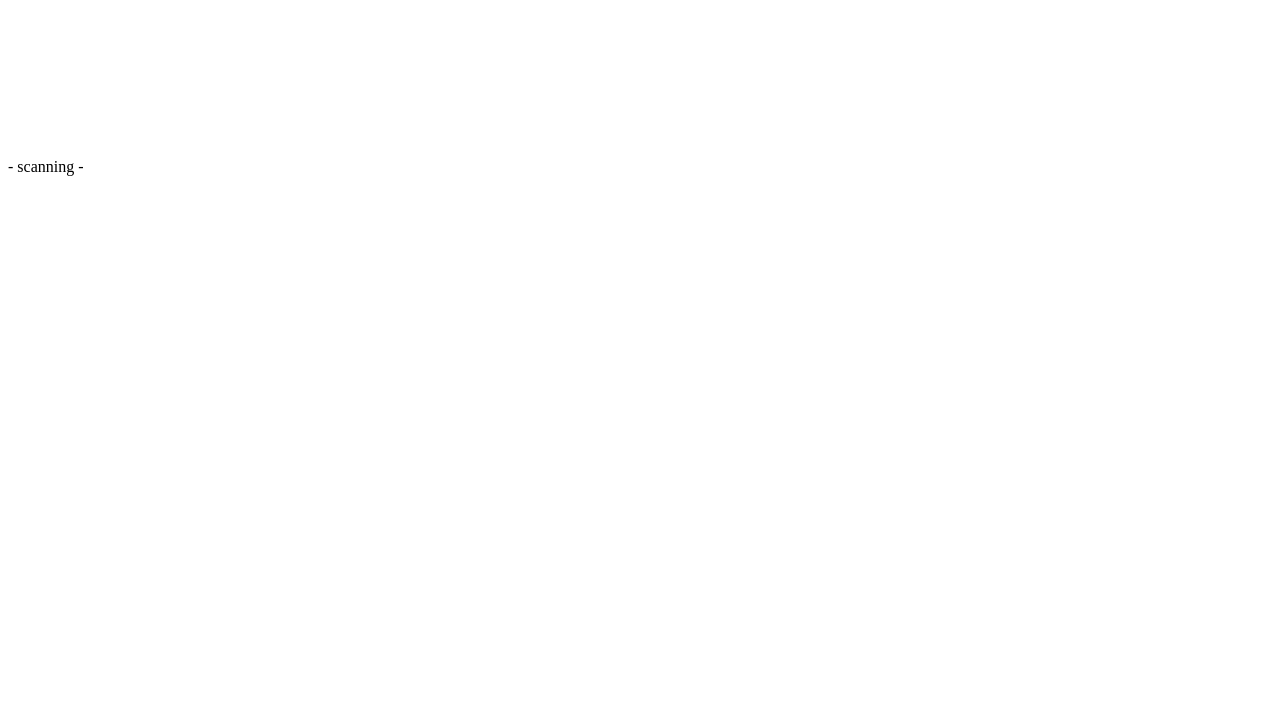
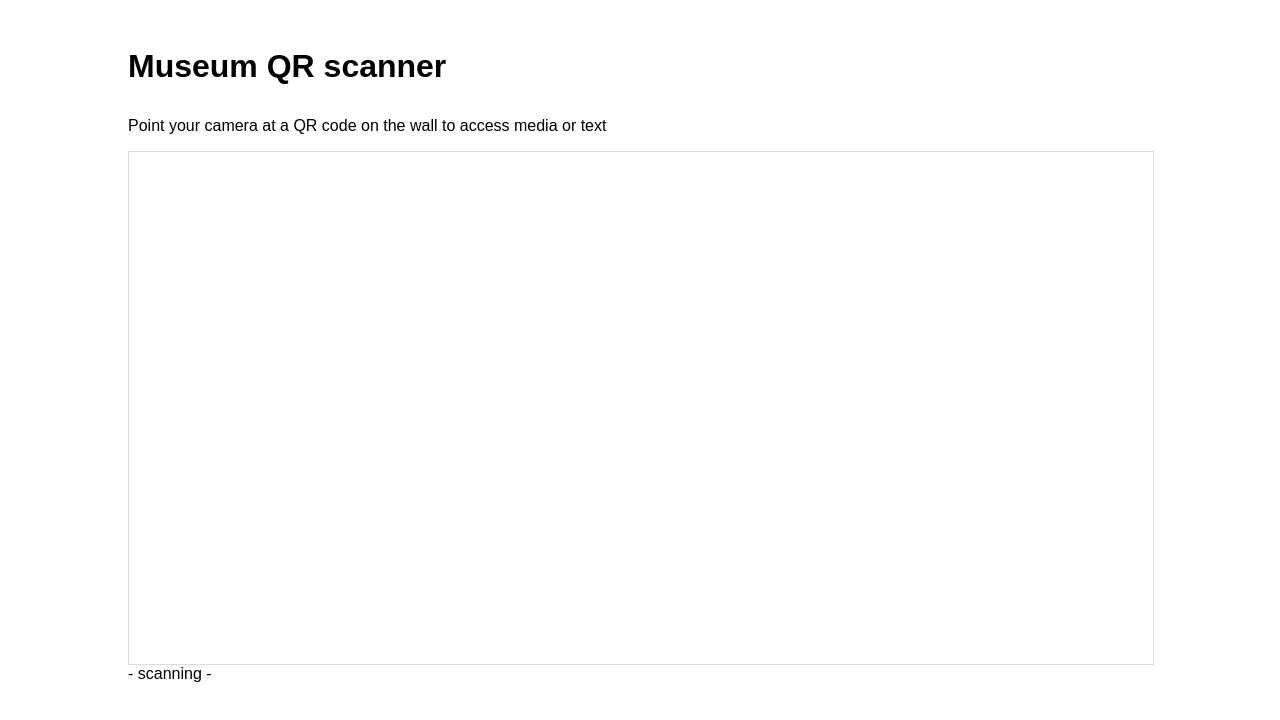
Before and after one commit to vwnb-school/QR-reader, a plain HTML site: page index.html in a window 1280 px wide. Drawn offline with Linux system fonts and the light colour scheme.

Commit message:
a bit of styling

```diff
--- a/index.html
+++ b/index.html
@@ -7,7 +7,29 @@
 
 <style type="text/css">
 
+body{
+	margin:0;
+	padding:0;
+	font-size:1em;
+	font-family: Arial; /* rather use some google font */
+}
 
+h1, p{
+	margin:1em 0;
+}
+
+#mainbody{
+	width:auto;
+	max-width:1024px;
+	position:relative;
+	margin:0 auto;
+	padding:1em 1em 2em 1em;
+}
+
+video{
+	width:100%;
+	border:1px solid #ddd;
+}
 
 </style>
 
@@ -17,22 +39,24 @@
 </head>
 
 <body>
-<div id="main">
 
 <div id="mainbody">
 
-<div id="outdiv">
-</div>
+	<h1>Museum QR scanner</h1>
+	<p>Point your camera at a QR code on the wall to access media or text</p>
 
+	<div id="outdiv">
+	</div>
 
-<div id="result"></div>
+	<div id="result"></div>
+	</div>
 
 </div>
-
 
 <canvas id="qr-canvas" width="800" height="600"></canvas>
 
 <script type="text/javascript">load();</script>
+
 </body>
 
 </html>
--- a/webqr.js
+++ b/webqr.js
@@ -131,12 +131,10 @@ function load()
 	{
 		initCanvas(800, 600);
 		qrcode.callback = read;
-		document.getElementById("mainbody").style.display="inline";
         setwebcam();
 	}
 	else
 	{
-		document.getElementById("mainbody").style.display="inline";
 		document.getElementById("mainbody").innerHTML='<p id="mp1">QR code scanner for HTML5 capable browsers</p><br>'+
         '<br><p id="mp2">sorry your browser is not supported</p><br><br>'+
         '<p id="mp1">try <a href="http://www.mozilla.com/firefox"><img src="firefox.png"/></a> or <a href="http://chrome.google.com"><img src="chrome_logo.gif"/></a> or <a href="http://www.opera.com"><img src="Opera-logo.png"/></a></p>';
```
